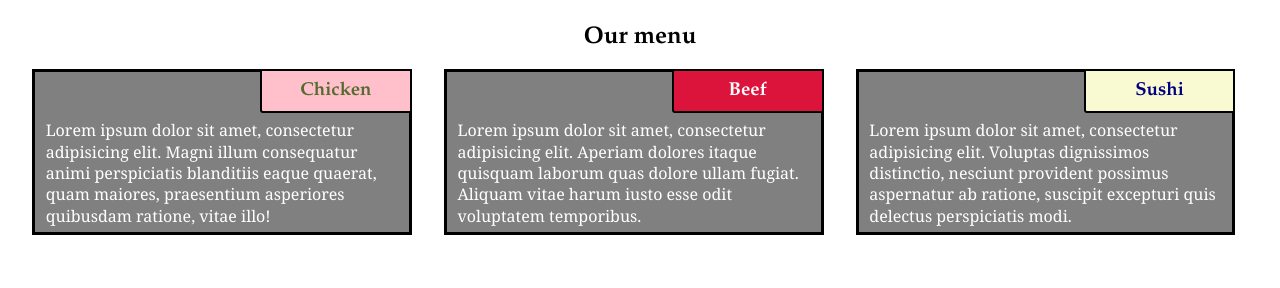
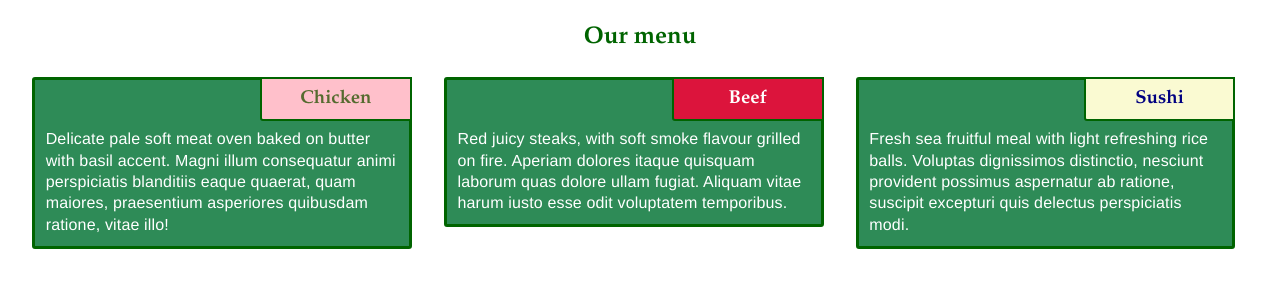
Before and after one commit to ejjo/crash-course, a plain HTML site: page mod2/index.html in a window 1280 px wide. Drawn offline with Linux system fonts and the light colour scheme.

Commit message:
style exp-s

```diff
--- a/mod2/css/master.css
+++ b/mod2/css/master.css
@@ -6,6 +6,7 @@
 
 body {
     font-family: Georgia, serif;
+    font-family: Avenir, Helvetica, Arial, sans-serif;
     font-size: 12pt;
     line-height: 16pt;
     padding: 1em;
@@ -18,20 +19,24 @@ h1,h2 {
 }
 h1 {
     font-size: 18pt;
+    color: darkgreen
 }
 h2 {
     float: right;
     font-size: 14pt;
     padding: 7pt;
     min-width: 40%;
-    border: 2pt solid black;
+    border: 2pt solid darkgreen;
     border-bottom-left-radius: 3px;
+    transition: .3s top ease-in-out, .2s right ease-out, .1s border ease-in-out;
+    position: relative;
+    top:0;
+    right:0;
 }
 
 section {
     color: white;
-    padding: .5em 1em;
-    border-radius: 3px;
+    padding: 1em;
     width: 90%;
     margin: auto;
 }
@@ -50,12 +55,28 @@ section:nth-child(4) h2 {
     color: navy
 }
 
+section:hover p {
+    color: bisque;
+    background-color: #b00;
+    background-color: bisque;
+    border-color: bisque;
+    border-color: #b00;
+    color: #900;
+}
+section:hover h2 {
+    border-color: bisque;
+    top: -5px;
+    right: -5px;
+}
+
 p {
 /*    margin: 1em;*/
-    border: 3px solid black;
-    background: gray;
-    padding: 4pt 8pt;
+    border-radius: 3px;
+    border: 3px solid darkgreen;
+    background-color: seagreen;
+    padding: 8pt;
     padding-top: 36pt;
+    letter-spacing: 0.12pt;
 }
 
 /* tablet */
--- a/mod2/index.html
+++ b/mod2/index.html
@@ -10,15 +10,15 @@
     <h1>Our menu</h1>
     <section>
         <h2>Chicken</h2>
-        <p>Lorem ipsum dolor sit amet, consectetur adipisicing elit. Magni illum consequatur animi perspiciatis blanditiis eaque quaerat, quam maiores, praesentium asperiores quibusdam ratione, vitae illo!</p>
+        <p>Delicate pale soft meat oven baked on butter with basil accent. Magni illum consequatur animi perspiciatis blanditiis eaque quaerat, quam maiores, praesentium asperiores quibusdam ratione, vitae illo!</p>
     </section>
     <section>
         <h2>Beef</h2>
-        <p>Lorem ipsum dolor sit amet, consectetur adipisicing elit. Aperiam dolores itaque quisquam laborum quas dolore ullam fugiat. Aliquam vitae harum iusto esse odit voluptatem temporibus.</p>
+        <p>Red juicy steaks, with soft smoke flavour grilled on fire. Aperiam dolores itaque quisquam laborum quas dolore ullam fugiat. Aliquam vitae harum iusto esse odit voluptatem temporibus.</p>
     </section>
     <section>
         <h2>Sushi</h2>
-        <p>Lorem ipsum dolor sit amet, consectetur adipisicing elit. Voluptas dignissimos distinctio, nesciunt provident possimus aspernatur ab ratione, suscipit excepturi quis delectus perspiciatis modi.</p>
+        <p>Fresh sea fruitful meal with light refreshing rice balls. Voluptas dignissimos distinctio, nesciunt provident possimus aspernatur ab ratione, suscipit excepturi quis delectus perspiciatis modi.</p>
     </section>
   </body>
 </html>
```
